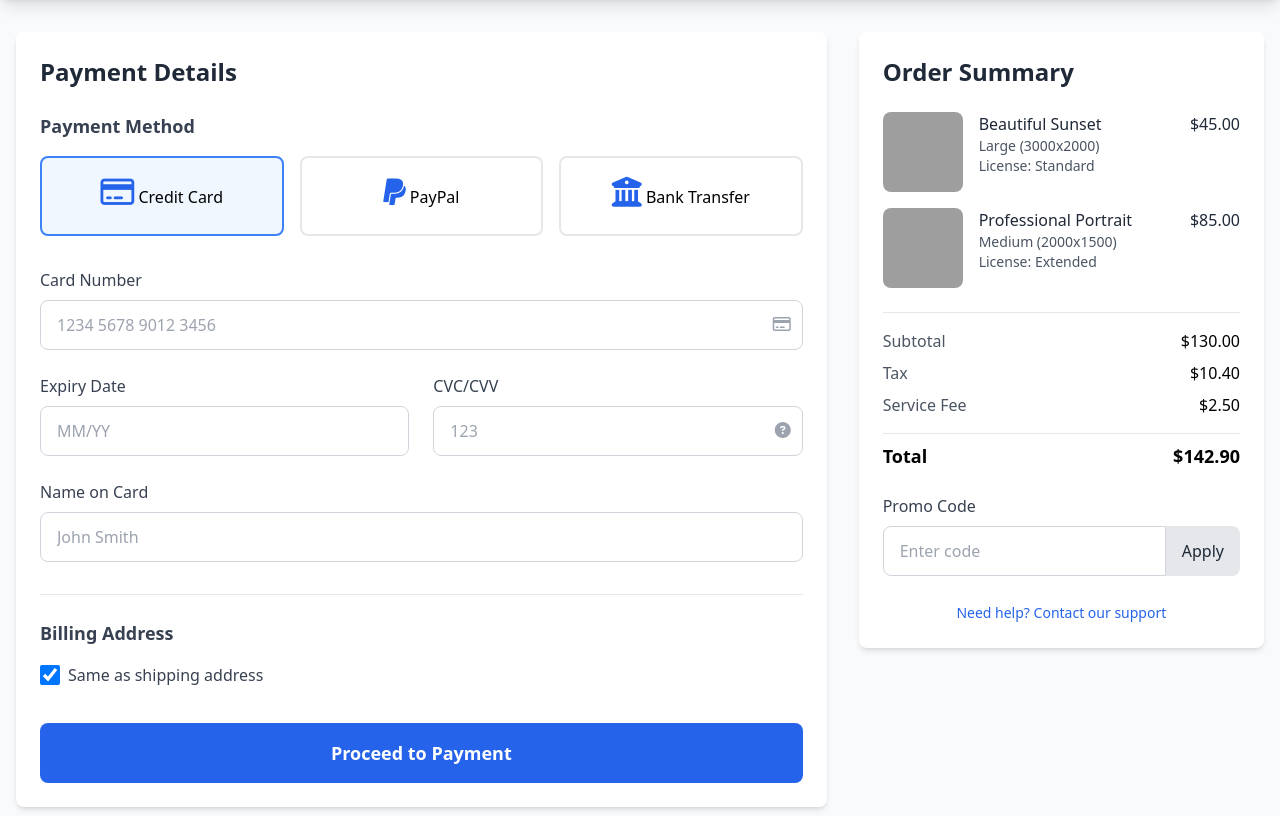
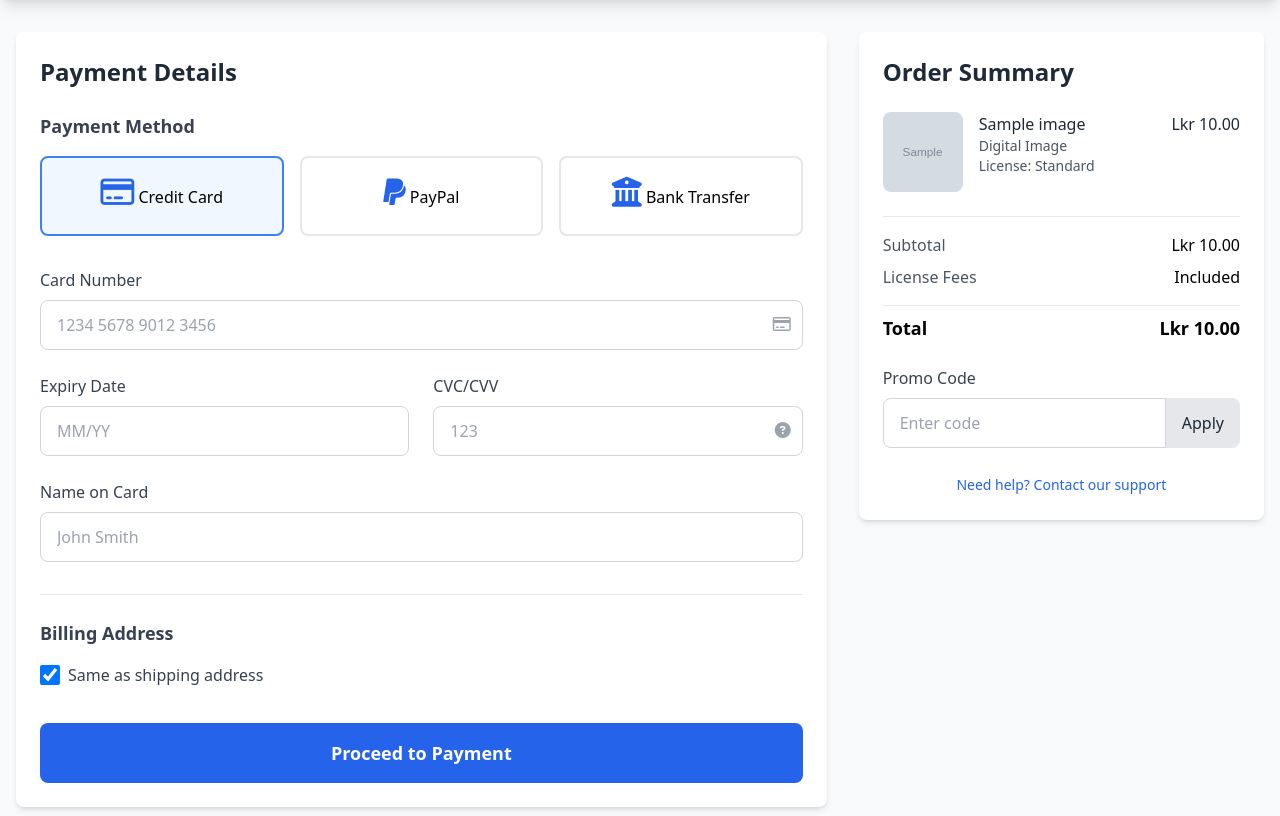
Before and after one commit to Ravindu-lasal/LensLink, a PHP site: page /payment.php in a window 1280 px wide. Shown: the part 64-880 px from the top of the page. Run offline with PHP 8.4, Linux system fonts and the light colour scheme; the visitor is signed in with stand-in values (Sample User, id 1); tables that the repository leaves empty or names only in its code hold one stand-in row (values such as "Sample post"); grey boxes marked "Sample" are stand-in pictures; some libraries are stand-ins or nearby versions; grey boxes are pictures that could not be loaded.

Commit message:
Update order summary display: dynamically render cart items and adjust pricing format

```diff
--- a/payment.php
+++ b/payment.php
@@ -270,60 +270,42 @@ $user = $user_stmt->get_result()->fetch_assoc();
             <!-- Order Summary Section -->
             <div class="md:w-1/3">
                 <div class="bg-white rounded-lg shadow-md p-6 sticky top-4">
-                    <h2 class="text-2xl font-bold text-gray-800 mb-6">Order Summary</h2>
-
-                    <!-- Items List -->
+                    <h2 class="text-2xl font-bold text-gray-800 mb-6">Order Summary</h2> <!-- Items List -->
                     <div class="space-y-4 mb-6">
+                        <?php foreach ($cart_items as $item): ?>
                             <div class="flex justify-between items-start">
                                 <div class="flex">
                                     <div class="w-20 h-20 rounded-lg overflow-hidden mr-4">
-                                    <img src="https://source.unsplash.com/random/200x200/?nature,1" alt="Nature" class="w-full h-full object-cover">
+                                        <img src="<?= htmlspecialchars($item['image_url']) ?>"
+                                            alt="<?= htmlspecialchars($item['title']) ?>"
+                                            class="w-full h-full object-cover">
                                     </div>
                                     <div>
-                                    <h4 class="font-medium text-gray-800">Beautiful Sunset</h4>
-                                    <p class="text-gray-600 text-sm">Large (3000x2000)</p>
+                                        <h4 class="font-medium text-gray-800"><?= htmlspecialchars($item['title']) ?></h4>
+                                        <p class="text-gray-600 text-sm">Digital Image</p>
                                         <p class="text-gray-600 text-sm">License: Standard</p>
                                     </div>
                                 </div>
                                 <div class="text-right">
-                                <p class="font-medium text-gray-800">$45.00</p>
+                                    <p class="font-medium text-gray-800">Lkr <?= number_format($item['price'], 2) ?></p>
                                 </div>
                             </div>
-
-                        <div class="flex justify-between items-start">
-                            <div class="flex">
-                                <div class="w-20 h-20 rounded-lg overflow-hidden mr-4">
-                                    <img src="https://source.unsplash.com/random/200x200/?portrait,1" alt="Portrait" class="w-full h-full object-cover">
-                                </div>
-                                <div>
-                                    <h4 class="font-medium text-gray-800">Professional Portrait</h4>
-                                    <p class="text-gray-600 text-sm">Medium (2000x1500)</p>
-                                    <p class="text-gray-600 text-sm">License: Extended</p>
-                                </div>
-                            </div>
-                            <div class="text-right">
-                                <p class="font-medium text-gray-800">$85.00</p>
-                            </div>
-                        </div>
+                        <?php endforeach; ?>
                     </div>
 
                     <!-- Order Totals -->
                     <div class="border-t border-gray-200 pt-4 mb-6">
                         <div class="flex justify-between mb-2">
                             <span class="text-gray-600">Subtotal</span>
-                            <span class="font-medium">$130.00</span>
+                            <span class="font-medium">Lkr <?= number_format($total, 2) ?></span>
                         </div>
                         <div class="flex justify-between mb-2">
-                            <span class="text-gray-600">Tax</span>
-                            <span class="font-medium">$10.40</span>
-                        </div>
-                        <div class="flex justify-between mb-2">
-                            <span class="text-gray-600">Service Fee</span>
-                            <span class="font-medium">$2.50</span>
+                            <span class="text-gray-600">License Fees</span>
+                            <span class="font-medium">Included</span>
                         </div>
                         <div class="flex justify-between font-bold text-lg mt-4 pt-2 border-t border-gray-200">
                             <span>Total</span>
-                            <span>$142.90</span>
+                            <span>Lkr <?= number_format($total, 2) ?></span>
                         </div>
                     </div>
 
```
Lines whose indentation alone changed are shown as unchanged.
